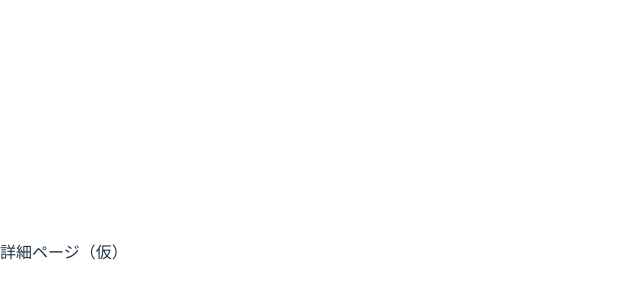
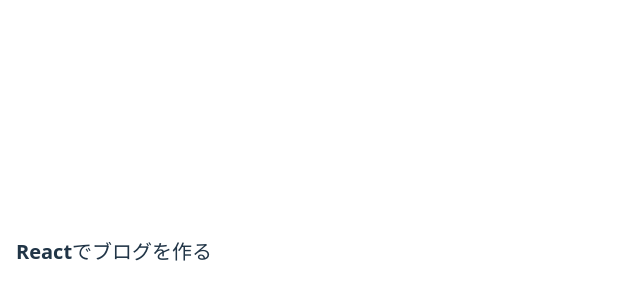
Before and after one commit to taichi-kobaya/challenge-react-blog-app, a React (Vite) app: page /articles/1 in a window 1280 px wide. Shown: the part 148-448 px from the top of the page, without its empty margins (0-640 px from the left). Built offline with nearby package versions, Linux system fonts and the light colour scheme.

Commit message:
チャレンジ#7：404対応・エラーハンドリング - NotFound コンポーネントを作成 - 記事IDが存在しない場合に NotFound を表示

```diff
--- a/src/App.jsx
+++ b/src/App.jsx
@@ -1,5 +1,6 @@
 import { Routes, Route, Link } from 'react-router-dom';
 import { articles } from "./articles";
+import Article from './Article';
 
 function App() {
   return (
@@ -13,7 +14,7 @@
           ))}
         </ul>
       } />
-      <Route path="/articles/:id" element={<p>詳細ページ（仮）</p>} />
+      <Route path="/articles/:id" element={<Article />} />
     </Routes>
   );
 }
--- a/src/Article.jsx
+++ b/src/Article.jsx
@@ -1,9 +1,18 @@
 import { useParams } from "react-router-dom";
 import { articles } from "./articles";
+import NotFound from "./NotFound";
 
 function Article() {
     const { id } = useParams();
     const article = articles.find(a => a.id === Number(id));
-    return article ? <div>{article.title}</div> : <div>記事が見つかりません</div>;
+
+    if (!article) return <NotFound/>;
+
+    return (
+        <div className="p-4">
+            <h1 className="text-xl font-bold">{article.title}</h1>
+            <p>{article.content}</p>
+        </div>
+    )
 }
  export default Article;
--- /dev/null
+++ b/src/NotFound.jsx
@@ -0,0 +1,10 @@
+function NotFound() {
+    return (
+      <div className="text-center p-4">
+        <h1 className="text-2xl font-bold text-red-600">404 - 記事が見つかりませんでした</h1>
+        <p className="mt-2">指定された記事IDに該当するデータが存在しません。</p>
+      </div>
+    );
+  }
+
+  export default NotFound;
```
